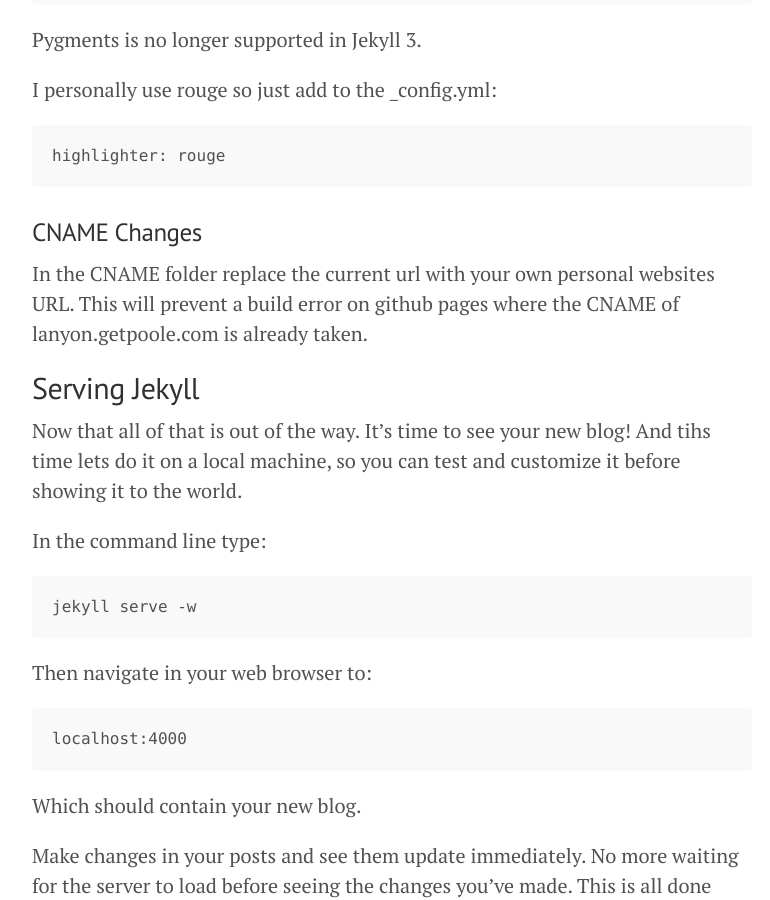
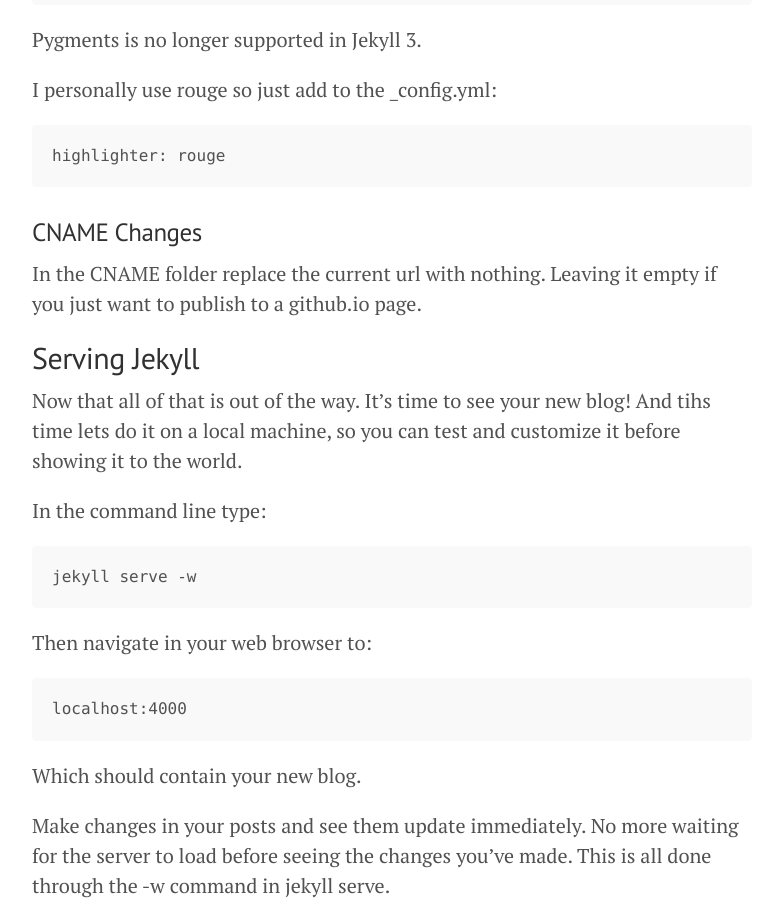
Before and after one commit to ShenW123/ShenW123.github.io, a Jekyll site: the page built from _posts/2016-01-18-hello-jekyll.md, in a window 1280 px wide and 900 px high, scrolled down 2959 px. Shown: the whole window, without its empty margins (248-1018 px from the left). Built offline with Jekyll 4.4.1, drawn with Linux system fonts in a browser that asks for light colours; our own code applies the rules of GitHub Pages for plain Markdown files.

Commit message:
changed CNAME in post

```diff
--- a/_posts/2016-01-18-hello-jekyll.md
+++ b/_posts/2016-01-18-hello-jekyll.md
@@ -96,7 +96,7 @@
 
 ### CNAME Changes
 
-In the CNAME folder replace the current url with your own personal websites URL. This will prevent a build error on github pages where the CNAME of lanyon.getpoole.com is already taken.
+In the CNAME folder replace the current url with nothing. Leaving it empty if you just want to publish to a github.io page.
 
 ## Serving Jekyll
 
```
